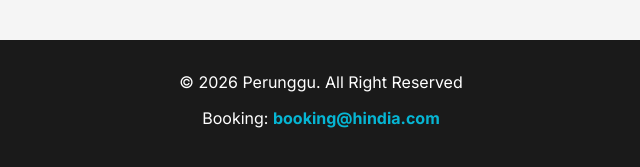
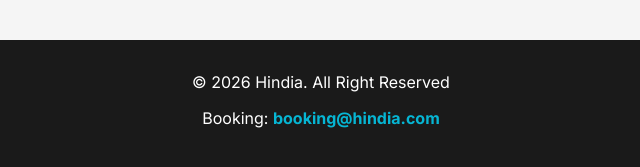
Before and after one commit to Dadiak/itw2026_263040017, a plain HTML site: page wpubelajar/12-study-kasus-2/index.html in a window 1280 px wide. Shown: the part 1825-1992 px from the top of the page, 319-959 px from the left. Drawn offline with nearby package versions, Linux system fonts and the light colour scheme; a web font is replaced by a local one.

Commit message:
Fix footer copyright text to reflect Hindia

```diff
--- a/wpubelajar/12-study-kasus-2/index.html
+++ b/wpubelajar/12-study-kasus-2/index.html
@@ -79,7 +79,7 @@
     </main>
 
     <footer>
-        <p>&copy; 2026 Perunggu. All Right Reserved </p>
+        <p>&copy; 2026 Hindia. All Right Reserved </p>
         <p>Booking: <a href="nailto:booking@hindia.com">booking@hindia.com</a></p>
     </footer>
 </body>
```
